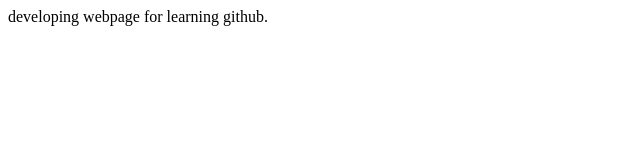
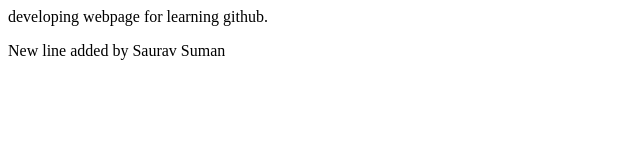
Before and after one commit to surbhisuman106/my-first-repo, a plain HTML site: page index.html in a window 1280 px wide. Shown: the whole page, without its empty margins (0-640 px from the left). Drawn offline with Linux system fonts and the light colour scheme.

Commit message:
➕ : new line

```diff
--- a/index.html
+++ b/index.html
@@ -5,7 +5,8 @@
 </head>
 
 <body>
-    <p>developing webpage for learning github.</p>
+	<p>developing webpage for learning github.</p>
+	<p>New line added by Saurav Suman</p>
 </body>
 
 </html>
```
